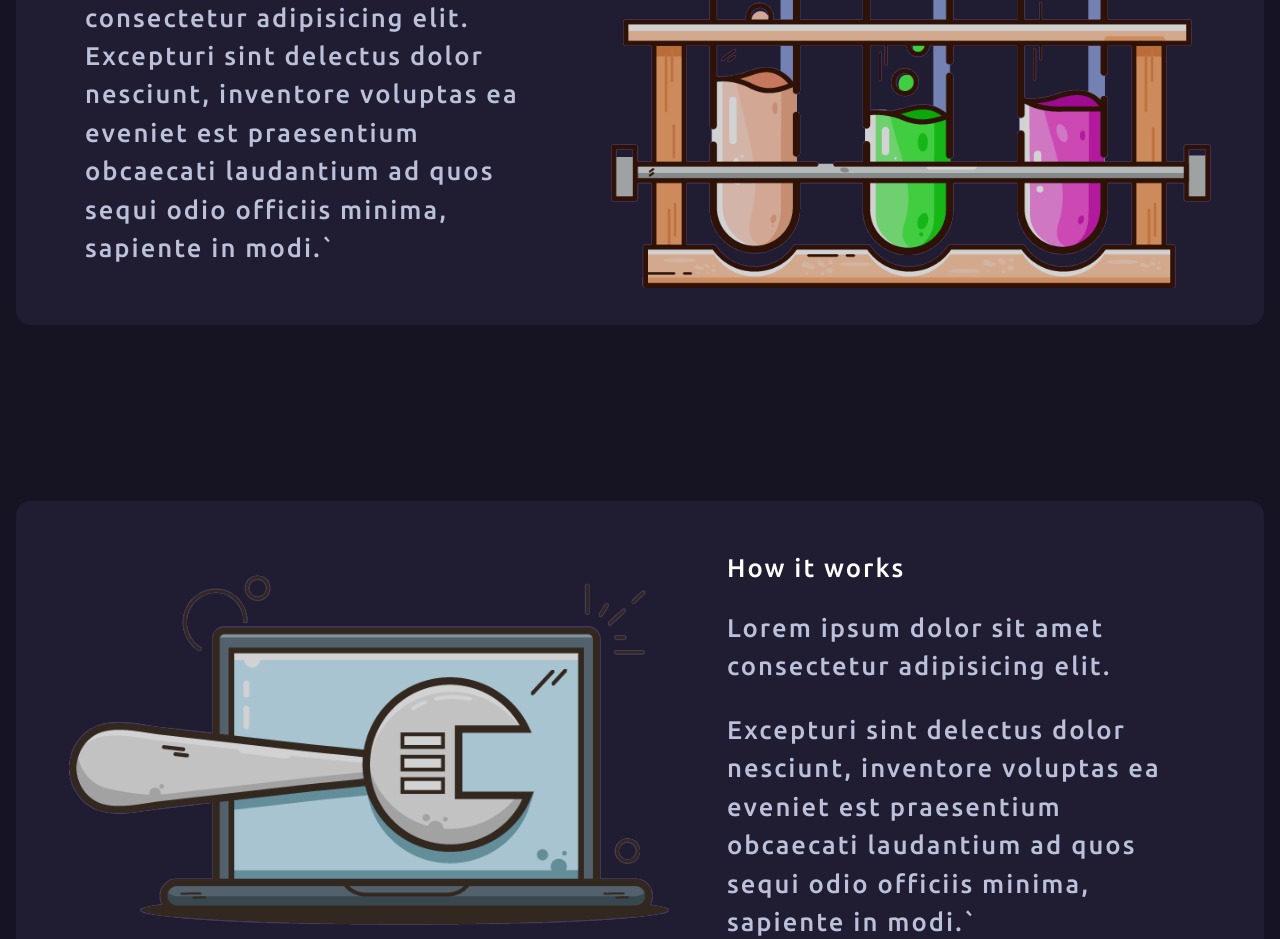
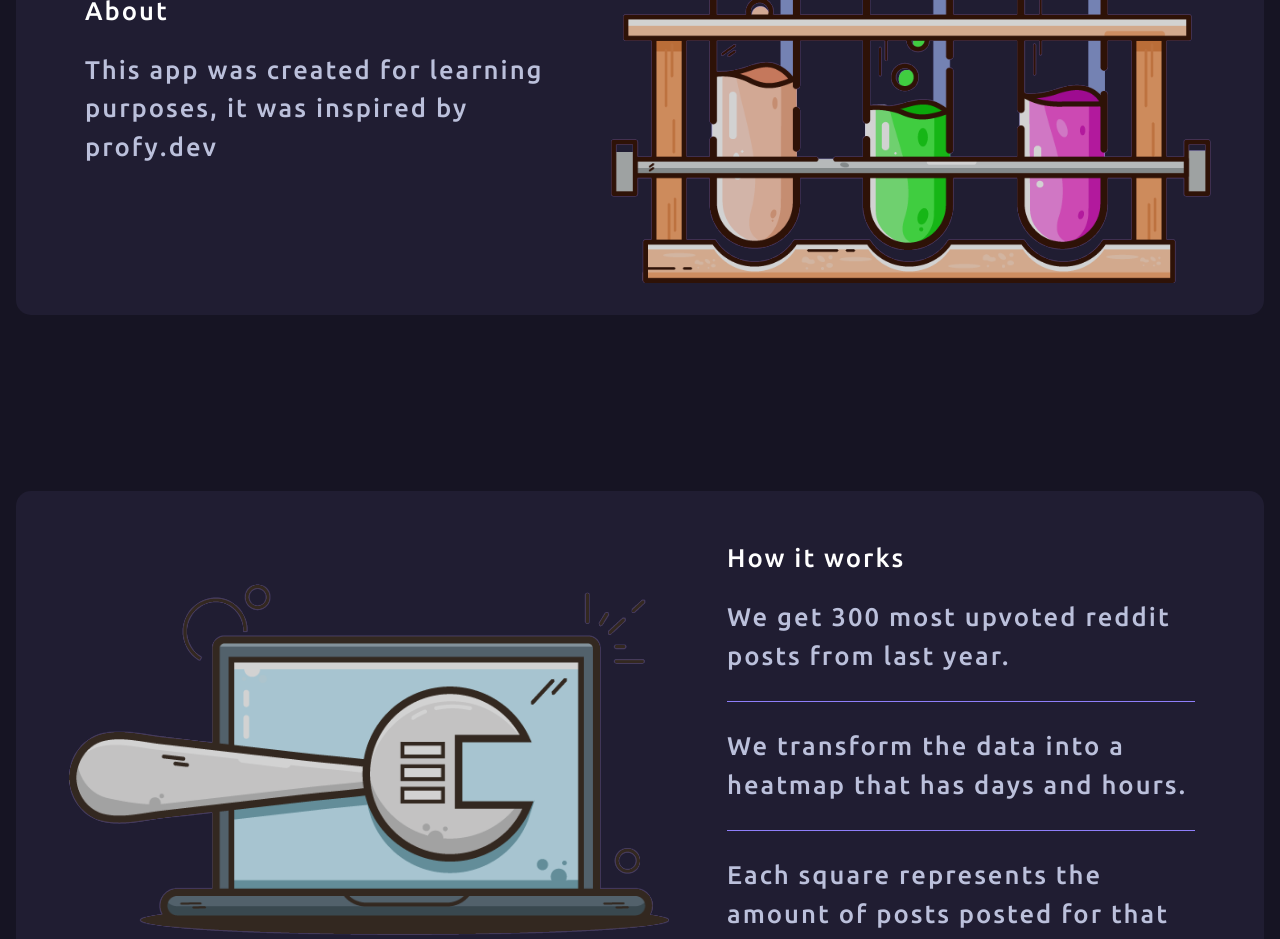
Before and after one commit to PiotrFidurski/reddit-timer-app, a Next.js app: page / in a window 1280 px wide. Shown: the part 900-1839 px from the top of the page. Built offline with nearby package versions, Linux system fonts and the light colour scheme.

Commit message:
add meaningful text to About and How it works articles

```diff
--- a/components/Footer/styles.ts
+++ b/components/Footer/styles.ts
@@ -19,7 +19,6 @@ export const StyledFooter = styled.footer`
   min-height: 100px;
   @media (min-width: 768px) {
     grid-template-areas: 'logo links credits';
-    border-radius: 0;
   }
 `;
 
--- a/pages/index.tsx
+++ b/pages/index.tsx
@@ -1,6 +1,7 @@
 import Footer from '@components/Footer/Footer';
 import NavComponent from '@components/Header/NavComponent';
 import {
+  A,
   AboutArticle,
   AboutIllustrationWrapper,
   AboutSection,
@@ -15,6 +16,7 @@ import {
   Main,
   Paragraph,
 } from '@styled/HomePage.styled';
+import { Hr } from '@styled/SearchPage.styled';
 import Head from 'next/head';
 import Image from 'next/image';
 import { useRouter } from 'next/router';
@@ -59,9 +61,10 @@ export default function HomePage() {
         <AboutArticle>
           <h2 id="about">About</h2>
           <Paragraph>
-            Lorem ipsum dolor sit amet consectetur adipisicing elit. Excepturi sint delectus dolor nesciunt, inventore
-            voluptas ea eveniet est praesentium obcaecati laudantium ad quos sequi odio officiis minima, sapiente in
-            modi.`
+            This app was created for learning purposes, it was inspired by{' '}
+            <A aria-label="article-link" href="https://profy.dev/project/reddit-timer" target="_blank" rel="noreferrer">
+              profy.dev
+            </A>
           </Paragraph>
         </AboutArticle>
         <AboutIllustrationWrapper>
@@ -78,11 +81,11 @@ export default function HomePage() {
       <HowItWorksSection>
         <HowItWorksArticle>
           <h2 id="how-it-works">How it works</h2>
-          <Paragraph>Lorem ipsum dolor sit amet consectetur adipisicing elit.</Paragraph>
-          <Paragraph>
-            Excepturi sint delectus dolor nesciunt, inventore voluptas ea eveniet est praesentium obcaecati laudantium
-            ad quos sequi odio officiis minima, sapiente in modi.`
-          </Paragraph>
+          <Paragraph>We get 300 most upvoted reddit posts from last year.</Paragraph>
+          <Hr />
+          <Paragraph>We transform the data into a heatmap that has days and hours.</Paragraph>
+          <Hr />
+          <Paragraph>Each square represents the amount of posts posted for that day and hour.</Paragraph>
         </HowItWorksArticle>
         <HowItWorksIllustrationWrapper>
           <Image
--- a/styled/HomePage.styled.ts
+++ b/styled/HomePage.styled.ts
@@ -1,5 +1,5 @@
 import styled from 'styled-components';
-import { ArticleStyles, ImageWrapperStyles, SectionStyles } from './style-utils';
+import { ArticleStyles, ImageWrapperStyles, LineOnHover, SectionStyles } from './style-utils';
 
 export const Main = styled.main`
   position: relative;
@@ -142,3 +142,9 @@ export const Paragraph = styled.p`
   line-height: clamp(1.8rem, 3vw, 2.4rem);
   color: ${(props) => props.theme.color.secondary};
 `;
+
+export const A = styled.a`
+  ${LineOnHover}
+  display: inline;
+  position: relative;
+`;
--- a/styled/SearchPage.styled.ts
+++ b/styled/SearchPage.styled.ts
@@ -23,7 +23,9 @@ export const Header = styled.header`
   grid-area: header;
 `;
 
-export const Nav = styled.nav``;
+export const Nav = styled.nav`
+  position: relative;
+`;
 
 export const GoBackButton = styled(Button)`
   min-width: 80px;
@@ -45,4 +47,14 @@ export const Heading = styled.header`
   margin: 0 auto;
 `;
 
-export const H2 = styled.h2``;
+export const H2 = styled.h2`
+  color: ${(props) => props.theme.color.highlight};
+`;
+
+export const Hr = styled.hr`
+  border: none;
+  background-color: ${(props) => props.theme.color.highlight};
+  height: 1px;
+  width: 100%;
+  margin: 0.5rem 0;
+`;
```
Also changed, not shown: 1 other file (tests, documents, lock files or other folders).
